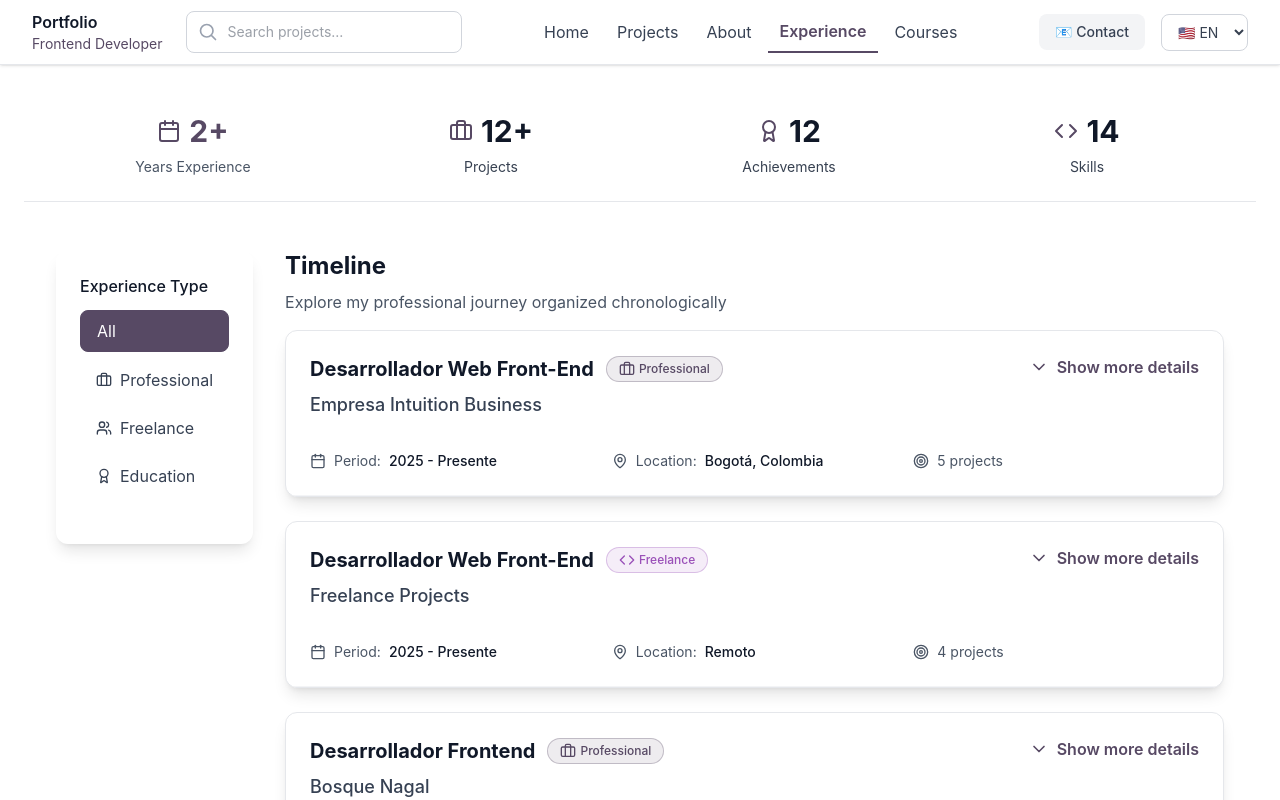
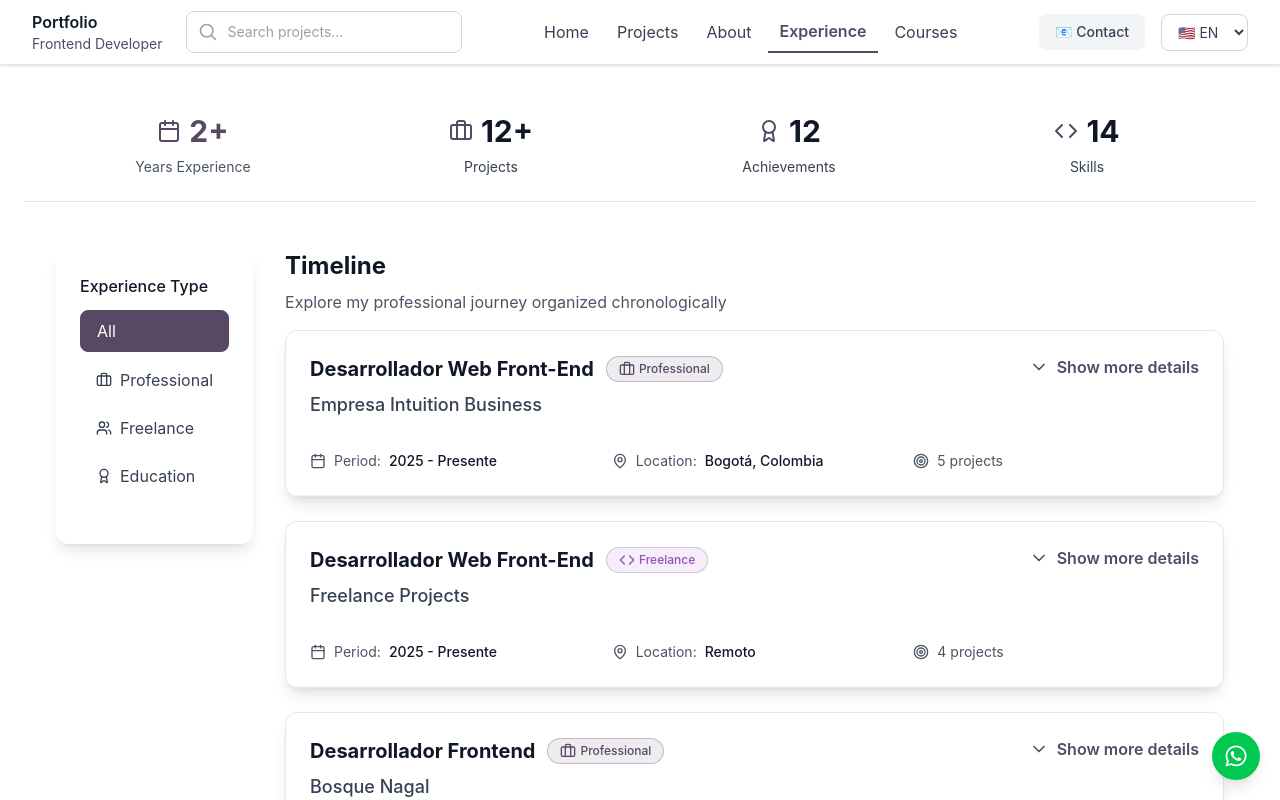
Before and after one commit to torco34/my-porfolio, a Next.js app: page /en/experience in a window 1280 px wide. Shown: the top 800 px of the page. Built offline with nearby package versions, Linux system fonts and the light colour scheme.

Commit message:
add: component de whatsAPP

```diff
--- a/app/[locale]/layout.tsx
+++ b/app/[locale]/layout.tsx
@@ -4,6 +4,7 @@
 
 import Header from "../components/dashboard/Header";
 import Footer from "../components/Footer";
+import WhatsAppButton from "../components/WhatsAppButton";
 
 import "../globals.css";
 
@@ -43,6 +44,7 @@
             </main>
 
             <Footer />
+            <WhatsAppButton />
           </div>
         </NextIntlClientProvider>
       </body>
--- /dev/null
+++ b/app/components/WhatsAppButton.tsx
@@ -0,0 +1,22 @@
+"use client";
+
+import { FaWhatsapp } from "react-icons/fa";
+
+export default function WhatsAppButton() {
+  const phone = "573124633147"; // 👈 tu número con código país (57 Colombia)
+  const message = "Hola! Vi tu portafolio y me gustaría contactarte.";
+
+  const url = `https://wa.me/${phone}?text=${encodeURIComponent(message)}`;
+
+  return (
+    <a
+      href={url}
+      target="_blank"
+      rel="noopener noreferrer"
+      className="fixed bottom-5 right-5 z-50 flex items-center gap-2 rounded-full bg-green-500 px-3 py-3 text-white shadow-lg hover:bg-green-600 transition"
+    >
+      <FaWhatsapp className="text-2xl" />
+      {/* <span className="hidden sm:block font-medium">WhatsApp</span> */}
+    </a>
+  );
+}
--- a/app/hooks/useExperienceTranslations.ts
+++ b/app/hooks/useExperienceTranslations.ts
@@ -13,8 +13,6 @@
       totalHours: t("courseStats.totalHours"),
       avgProgress: t("courseStats.avgProgress"),
     },
-
-    // Hero
     hero: {
       stats: {
         years: t("hero.stats.years"),
```
